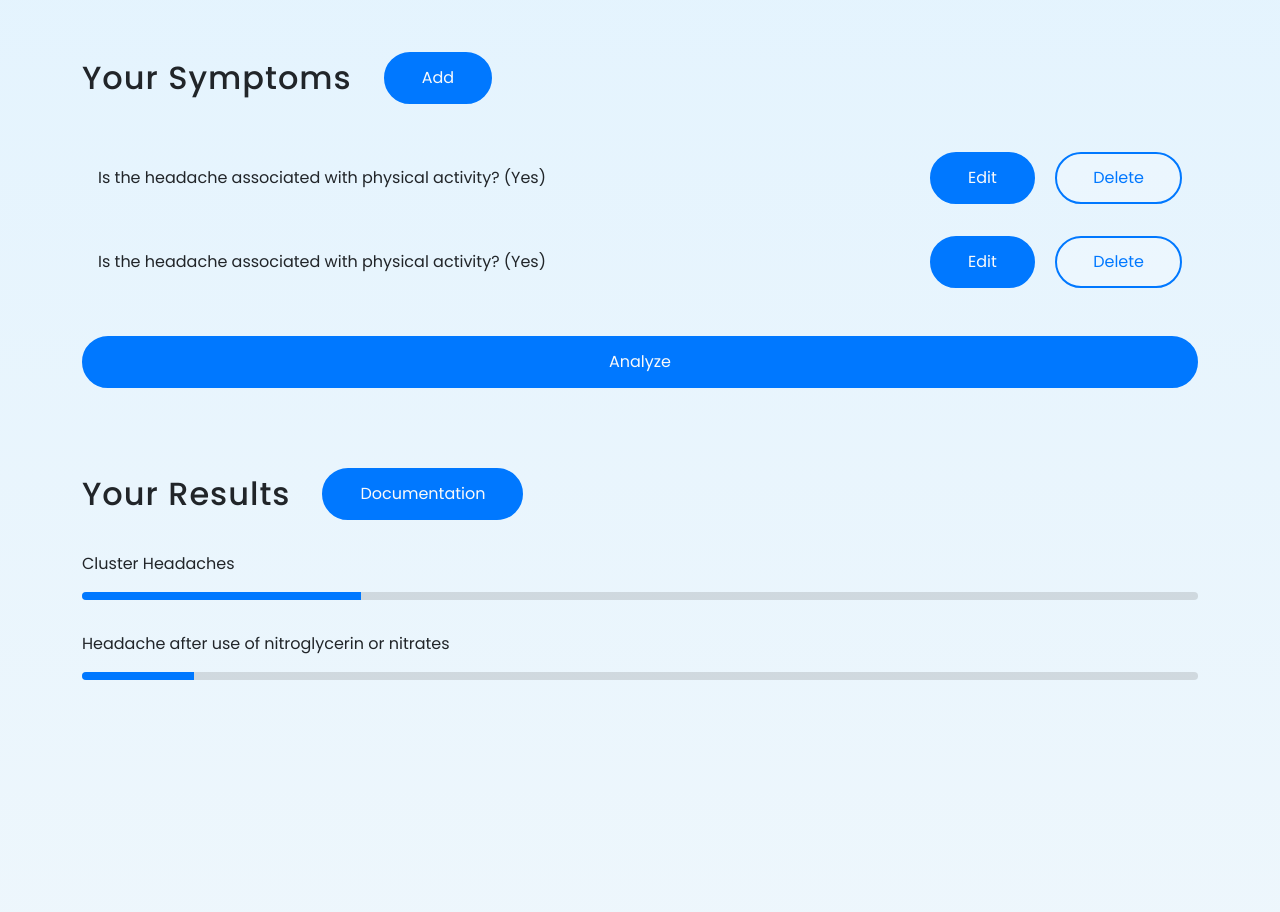
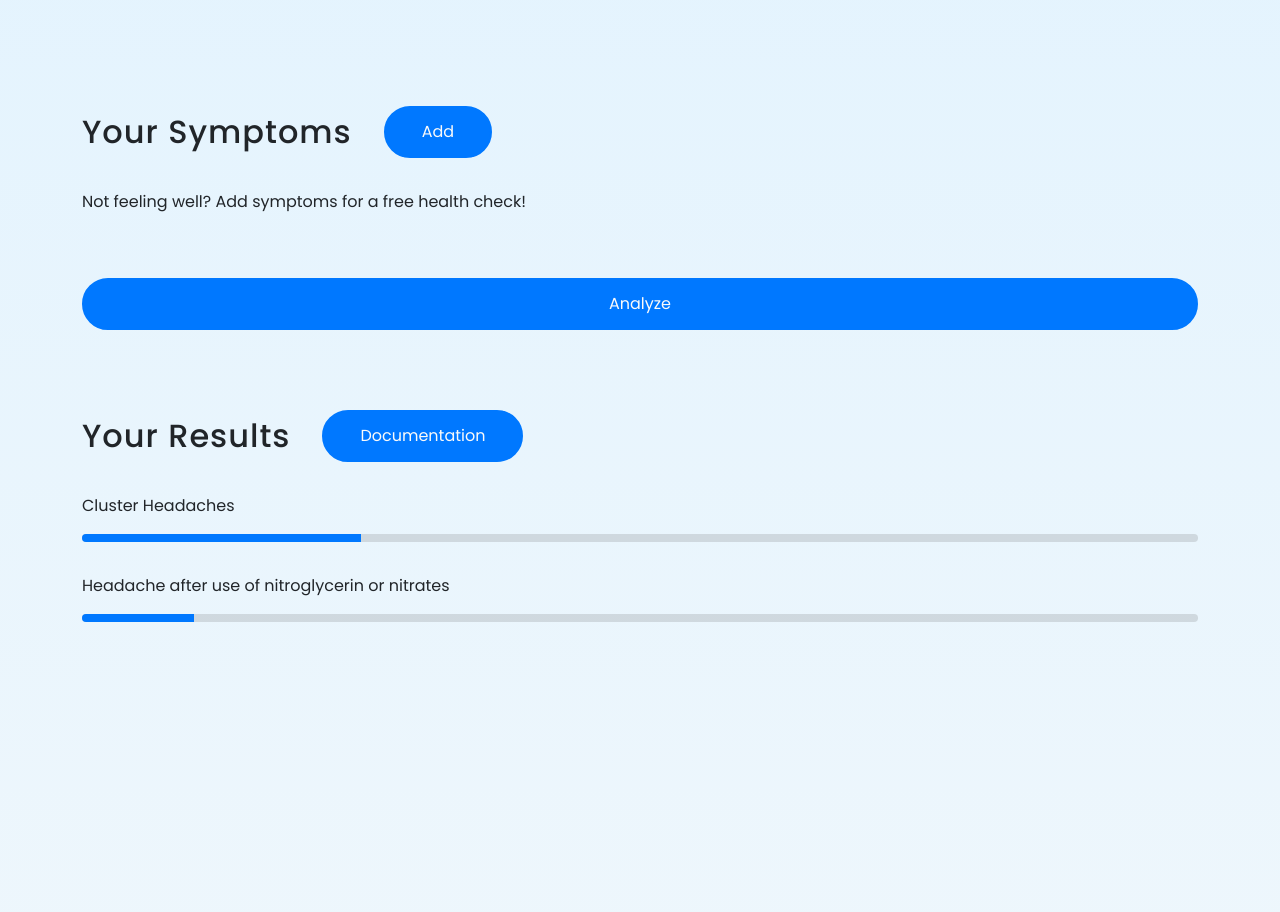
Before and after one commit to AlexLLKong/MedicAI, a plain HTML site: page website/home.html in a window 1280 px wide. Shown: the part 860-1772 px from the top of the page. Drawn offline with nearby package versions, Linux system fonts and the light colour scheme; no server answers.

Commit message:
Update home.html

```diff
--- a/website/home.html
+++ b/website/home.html
@@ -160,10 +160,10 @@
                 <a class="btn me-btn-primary" href="#addSymptom" role="button">Add</a>
             </div>
 
-            <!-- <p>Not feeling well? Add symptoms for a free health check!</p> -->
+            <p>Not feeling well? Add symptoms for a free health check!</p>
 
             <div class="me-symptoms">
-                <div class="me-symptom">
+                <!-- <div class="me-symptom">
                     <div class="me-symptom-name">Is the headache associated with physical activity? <span class="me-symptom-response">(Yes)</span></div>
                     <div class="me-symptom-btns">
                         <a class="btn me-btn-primary" href="#" role="button">Edit</a>
@@ -177,7 +177,7 @@
                         <a class="btn me-btn-primary" href="#" role="button">Edit</a>
                         <a class="btn me-btn-secondary" href="#" role="button">Delete</a>
                     </div>
-                </div>
+                </div> -->
 
             </div>
 
@@ -186,6 +186,7 @@
             </div>
 
             <!-- Results Section -->
+            <div class="me-results-section">
                 <div class="me-result-head">
                     <h2 class="me-h2">Your Results</h2>
                     <a class="btn me-btn-primary" href="#" role="button">Documentation</a>
@@ -202,6 +203,7 @@
                         <p>Headache after use of nitroglycerin or nitrates</p>
                         <div class="progress" style="height: 0.5rem;">
                             <div class="progress-bar" role="progressbar" style="width: 10%;" aria-valuenow="10" aria-valuemin="0" aria-valuemax="100"></div>
+                        </div>
                     </div>
                 </div>
             </div>
```
Lines whose indentation alone changed are shown as unchanged.
